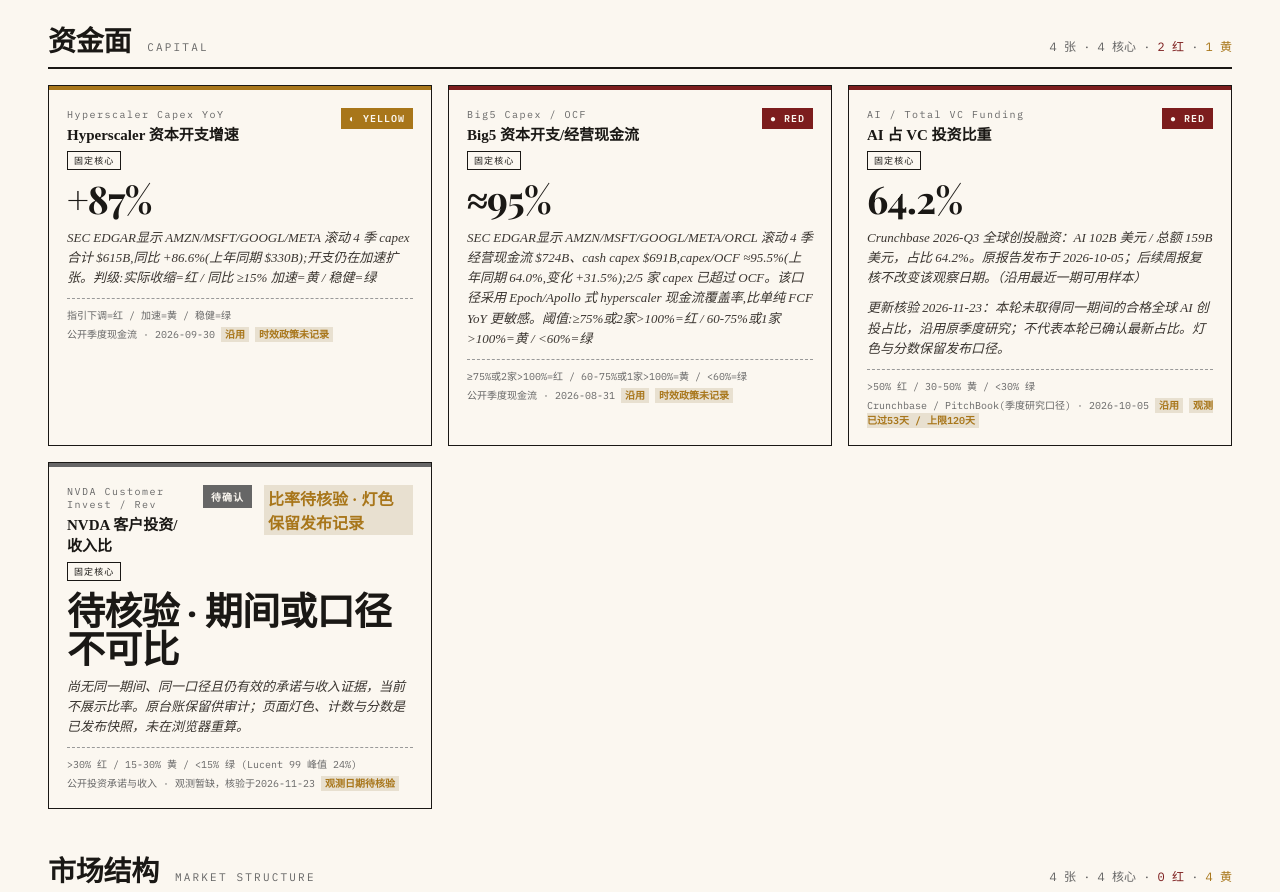
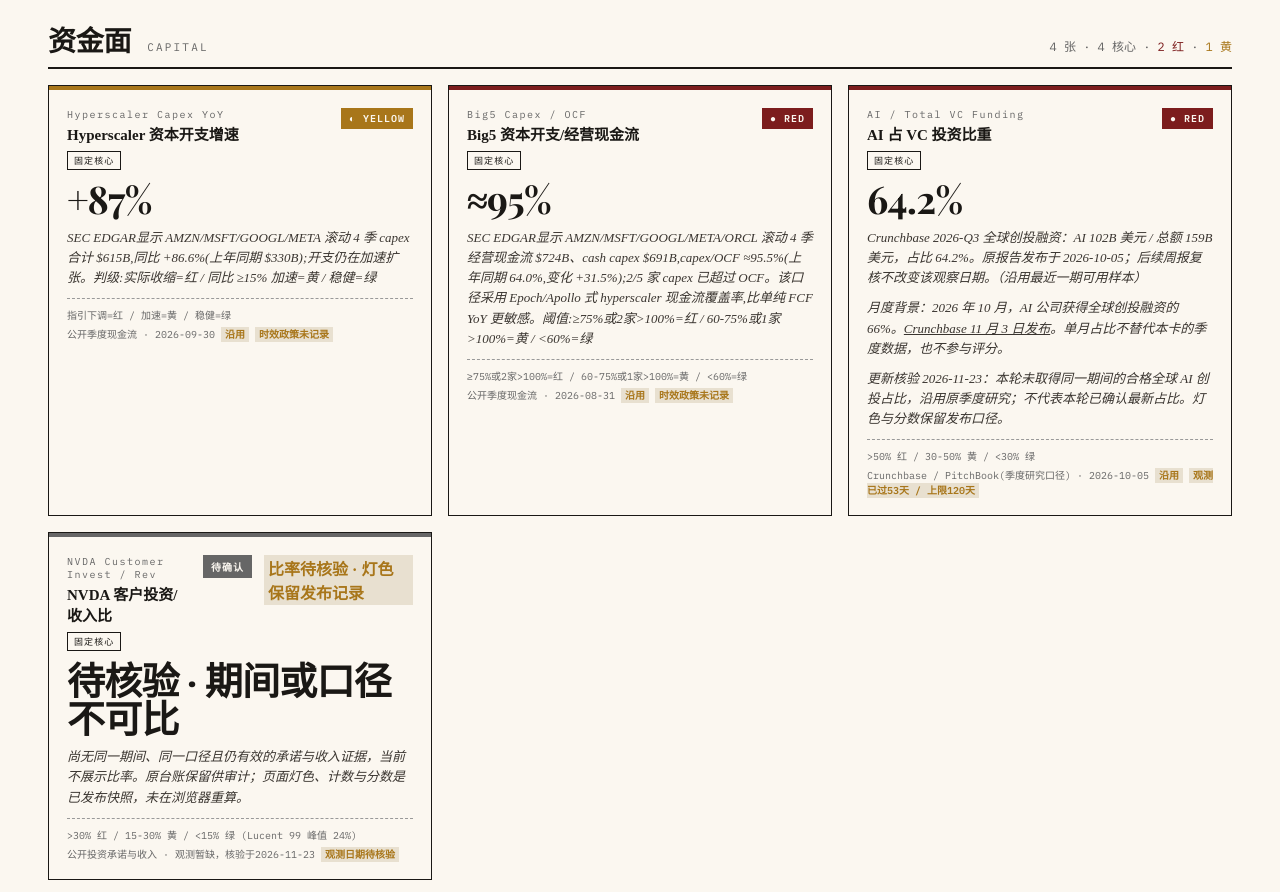
Before and after one commit to ctmaomao/gfrr-edgeone-release, a plain HTML site: page bubble-watch.html in a window 1280 px wide. Shown: the part 3515-4407 px from the top of the page. Drawn offline with nearby package versions, Linux system fonts and the light colour scheme; a web font is replaced by a local one.

Commit message:
chore: publish source d76018bc6bc3

```diff
--- a/bubble-watch.html
+++ b/bubble-watch.html
@@ -451,6 +451,12 @@ function arrIssuerContext(item, issueDate) {
   // Context only: the SEC filing is not an input to the published ARR series or its freshness.
   if (!isArrEvidenceGap(item) || !strictEvidenceDate(issueDate) || issueDate < '2026-11-19') return '';
   return `<div class="note arr-issuer-context"><a href="https://www.sec.gov/Archives/edgar/data/2130357/000162828026074944/anthropicpbc-424b4.htm" target="_blank" rel="noopener noreferrer" style="color:inherit;text-decoration:underline;">Anthropic 招股书</a>：截至 2026-10-31，公司年化收入运行率约 810 亿美元，较 9 月末增加 100 亿美元。该口径含用量费用，不是订阅 ARR 或已确认收入；缺少可比序列，仅供背景参考，不更新本卡评分。</div>`;
+}
+
+function vcMonthlyContext(item, issueDate) {
+  // Historical source note only; do not substitute a monthly value into the quarterly series.
+  if (item.id !== 'vc_ai_share' || !strictEvidenceDate(issueDate) || issueDate <= '2026-11-03') return '';
+  return `<div class="note vc-monthly-context">月度背景：2026 年 10 月，AI 公司获得全球创投融资的 66%。<a href="https://news.crunchbase.com/venture/october-2026-global-startup-funding-strong-china-deepseek/" target="_blank" rel="noopener noreferrer" style="color:inherit;text-decoration:underline;">Crunchbase 11 月 3 日发布</a>。单月占比不替代本卡的季度数据，也不参与评分。</div>`;
 }
 
 function safeHttpsUrl(value) {
@@ -988,6 +994,7 @@ function render(data, editorialStatus = null) {
                 <div class="note">${retainedCredit ? `历史快照（${escapeHtml(strictEvidenceDate(ind.as_of) ? ind.as_of : '日期未核实')}）：${escapeHtml(ind.value_display || '未记录')}。已发布总分仍按该快照的${retainedLight}计算。 ` : ''}${escapeHtml(ratioView ? ratioView.note : isArrEvidenceGap(ind)
                   ? (ind.note || '').replace('自动候选最新里程碑', '自动候选的最新 SaaStr 报道日期为') : ind.note)}</div>
                 ${arrIssuerContext(ind, data.as_of_date)}
+                ${vcMonthlyContext(ind, data.as_of_date)}
                 ${coverageNotice ? `<div class="note source-coverage-notice">${escapeHtml(coverageNotice)}</div>` : ''}
                 <div class="meta">
                   <span>${escapeHtml(ind.threshold_text)}</span>
--- a/edgeone.json
+++ b/edgeone.json
@@ -5,7 +5,7 @@
       "headers": [
         {
           "key": "Content-Security-Policy-Report-Only",
-          "value": "default-src 'none'; script-src 'self' 'sha256-hxa3QFOzk4WMRA0cZ19ANMQSmFDvK0gmViEcuBw3eK8=' 'sha256-E1jaIXUgfMhULydFpAMgPh2q3Y8achkPcVIm1SPg6PU='; script-src-attr 'none'; style-src-elem 'self' 'sha256-gNyKVUGM17Ejo5GV0qupHvwCaxxXafjexHauq9QS5+c=' 'sha256-BeGz0eXpSeN4bevpeH7p3sstGHVMVa4zsJxhFJIygsE=' 'sha256-sykFNzFBK5dGInWkhCbJWhnM60KzoUYdlWjX3yY1zeM=' 'sha256-zvkFaivv4dzcLoVi5Vd6/d2NYPJn0hzH384OZAxFsPQ=' 'sha256-PN9czRIqIGx0uVJQktJUwMly4xLc5eOQTkCplzglSoI=' 'sha256-Mb8Trv6ZFzELImuMNQ8/+7M+6G1g2eUWqygqyTOLQdk=' https://fonts.googleapis.com; style-src-attr 'unsafe-inline'; font-src https://fonts.gstatic.com; connect-src 'self'; img-src 'self' data:; base-uri 'none'; form-action 'none'; object-src 'none'"
+          "value": "default-src 'none'; script-src 'self' 'sha256-z+T95ZzqRg/h9j5gSzpVyFZ49VRKHcE6ZMV9SEqDdug=' 'sha256-E1jaIXUgfMhULydFpAMgPh2q3Y8achkPcVIm1SPg6PU='; script-src-attr 'none'; style-src-elem 'self' 'sha256-gNyKVUGM17Ejo5GV0qupHvwCaxxXafjexHauq9QS5+c=' 'sha256-BeGz0eXpSeN4bevpeH7p3sstGHVMVa4zsJxhFJIygsE=' 'sha256-sykFNzFBK5dGInWkhCbJWhnM60KzoUYdlWjX3yY1zeM=' 'sha256-zvkFaivv4dzcLoVi5Vd6/d2NYPJn0hzH384OZAxFsPQ=' 'sha256-PN9czRIqIGx0uVJQktJUwMly4xLc5eOQTkCplzglSoI=' 'sha256-Mb8Trv6ZFzELImuMNQ8/+7M+6G1g2eUWqygqyTOLQdk=' https://fonts.googleapis.com; style-src-attr 'unsafe-inline'; font-src https://fonts.gstatic.com; connect-src 'self'; img-src 'self' data:; base-uri 'none'; form-action 'none'; object-src 'none'"
         }
       ]
     }
```
